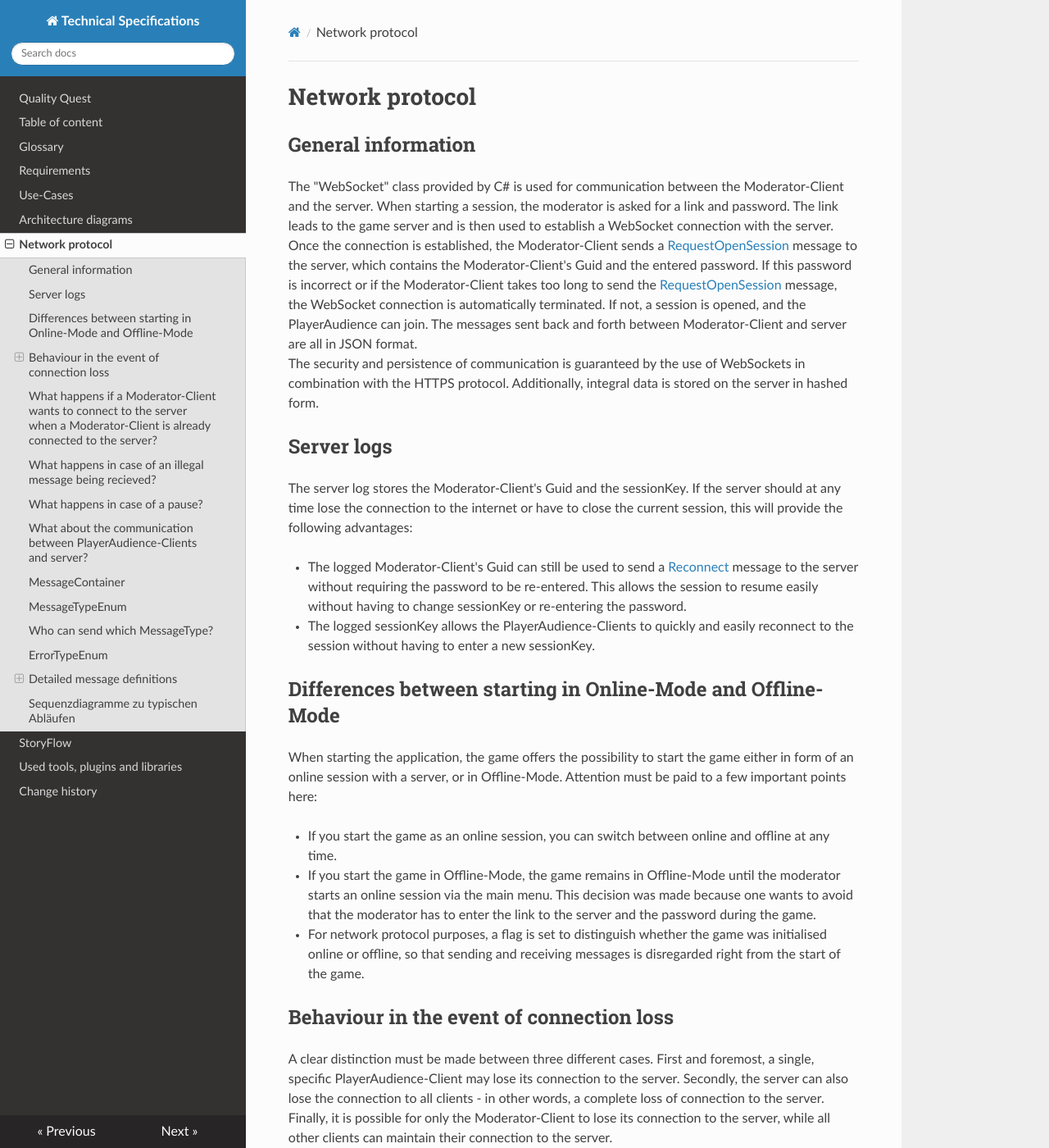
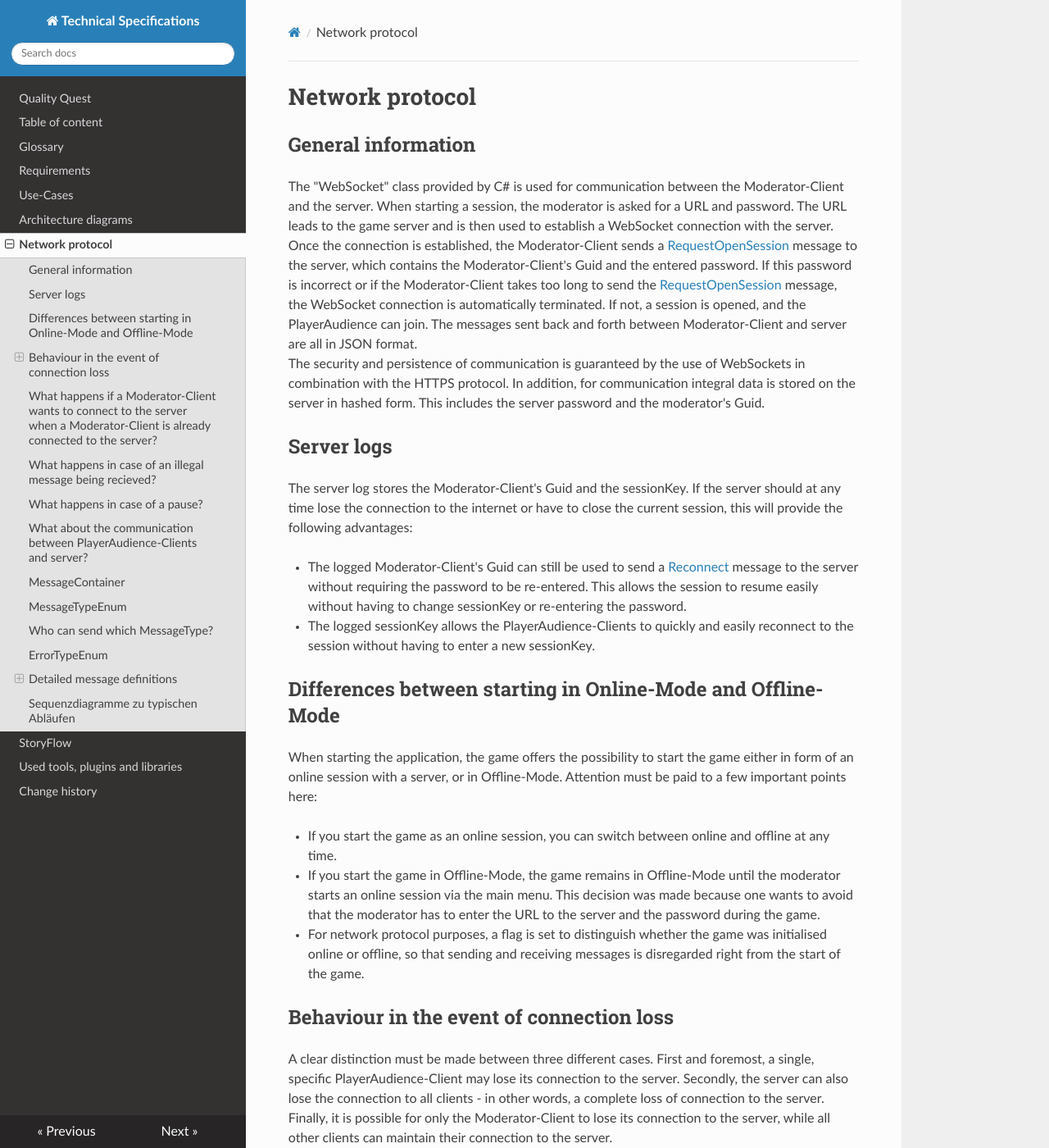
Before and after one commit to Brotenko/QualityQuest, an MkDocs documentation site: the page built from Docs/Technical Specifications/docs/network-protocol.md, in a window 1280 px wide and 1400 px high. Shown: the whole window at 82% size. Built offline with MkDocs 1.6.1, drawn with Linux system fonts in a browser that asks for light colours; nearby versions of some CDN libraries; some of the changed text lies outside the part shown.

Commit message:
Added requested changes.

````diff
--- a/Docs/Technical Specifications/docs/network-protocol.md
+++ b/Docs/Technical Specifications/docs/network-protocol.md
@@ -12,8 +12,8 @@
 
 ## General information
 
-The "WebSocket" class provided by C# is used for communication between the Moderator-Client and the server. When starting a session, the moderator is asked for a link and password. The link leads to the game server and is then used to establish a WebSocket connection with the server. Once the connection is established, the Moderator-Client sends a [RequestOpenSession](#requestopensession) message to the server, which contains the Moderator-Client's Guid and the entered password. If this password is incorrect or if the Moderator-Client takes too long to send the [RequestOpenSession](#requestopensession) message, the WebSocket connection is automatically terminated. If not, a session is opened, and the PlayerAudience can join. The messages sent back and forth between Moderator-Client and server are all in JSON format. </br>
-The security and persistence of communication is guaranteed by the use of WebSockets in combination with the HTTPS protocol. Additionally, integral data is stored on the server in hashed form.
+The "WebSocket" class provided by C# is used for communication between the Moderator-Client and the server. When starting a session, the moderator is asked for a URL and password. The URL leads to the game server and is then used to establish a WebSocket connection with the server. Once the connection is established, the Moderator-Client sends a [RequestOpenSession](#requestopensession) message to the server, which contains the Moderator-Client's Guid and the entered password. If this password is incorrect or if the Moderator-Client takes too long to send the [RequestOpenSession](#requestopensession) message, the WebSocket connection is automatically terminated. If not, a session is opened, and the PlayerAudience can join. The messages sent back and forth between Moderator-Client and server are all in JSON format. </br>
+The security and persistence of communication is guaranteed by the use of WebSockets in combination with the HTTPS protocol. In addition, for communication integral data is stored on the server in hashed form. This includes the server password and the moderator's Guid.
 
 ## Server logs
 
@@ -27,7 +27,7 @@
 When starting the application, the game offers the possibility to start the game either in form of an online session with a server, or in Offline-Mode. Attention must be paid to a few important points here:
 
 - If you start the game as an online session, you can switch between online and offline at any time.
-- If you start the game in Offline-Mode, the game remains in Offline-Mode until the moderator starts an online session via the main menu. This decision was made because one wants to avoid that the moderator has to enter the link to the server and the password during the game.
+- If you start the game in Offline-Mode, the game remains in Offline-Mode until the moderator starts an online session via the main menu. This decision was made because one wants to avoid that the moderator has to enter the URL to the server and the password during the game.
 - For network protocol purposes, a flag is set to distinguish whether the game was initialised online or offline, so that sending and receiving messages is disregarded right from the start of the game.
 
 ## Behaviour in the event of connection loss
@@ -46,7 +46,7 @@
 If the Moderator-Client should at any time lose the connection to the server, it automatically switches to Offline-Mode and notifies the moderator. The moderator can then continue to play the game himself, offline. In the meantime, the Moderator-Client continuously sends a [RequestServerStatus](#requestserverstatus) message to the server to determine whether the server is back online. When the Moderator-Client receives a [ServerStatus](#serverstatus) message, it informs the moderator that the session can be resumed. In this case, the moderator can either go back online via an UI element or continue playing in Offline-Mode. This can result in the following three scenarios:
 
 - The server is reachable again and the connection can be re-established. Furthermore, the session on the server was not closed and and the PlayerAudience-Clients are still connected to the server. In that case the Moderator-Client only has to send a [Reconnect](#reconnect) message to return to normal gameplay, since the session is still going.
-- The server is reachable again and the connection can be re-established, but the session on the server has been closed and and the PlayerAudience-Clients are no longer connected to the server. In that case the Moderator-Client only has to send a [Reconnect](#reconnect) message, since the logs of the server still hold the Guid of the Moderator-Client. This way the session can be restored without entering the password again and the PlayerAudience-Clients can simply reconnect to the server, through the same QR-code, link and sessionKey, to be able to participate in the game again.
+- The server is reachable again and the connection can be re-established, but the session on the server has been closed and and the PlayerAudience-Clients are no longer connected to the server. In that case the Moderator-Client only has to send a [Reconnect](#reconnect) message, since the logs of the server still hold the Guid of the Moderator-Client. This way the session can be restored without entering the password again and the PlayerAudience-Clients can simply reconnect to the server, through the same QR-code, URL and sessionKey, to be able to participate in the game again.
 - The Moderator-Client still cannot reach the server and the game continues in Offline-Mode.
 
 If the moderator ever returns to the main menu, the session must be started anew by connecting to the server via password again.
@@ -59,7 +59,7 @@
 2. The audience member's end device loses the connection to the network, and thus to the server.
 3. The server goes offline or loses its connection to the Internet.
 
-Since no data of the audience member has to be saved and it has absolutely no relevance for the course of the game whether the spectator has been part of the session before or not, he can connect to the server again at any time and does not have to lose any disadvantages. Even audience members who were not connected to the server at all before the start of the session can join in this way without any problems.
+Since no data of the audience member has to be saved and it has absolutely no relevance for the course of the game whether the spectator has been part of the session before or not, he can connect to the server again at any time and does not have to suffer any disadvantages compared to the other PlayerAudience-Clients. Even audience members who were not connected to the server at all before the start of the session can join in this way without any problems.
 
 ### Server connection loss
 
@@ -328,13 +328,13 @@
 class SessionOpened : MessageContainer
 {
     string sessionKey;
-    string directLink;
+    string directURL;
     Bitmap qrCode;
 }
 ```
 
 - **sessionKey:** A randomly generated session key required by the audience to join the session, after connecting to the server.
-- **directLink:** A direct link that the audience can use to connect to the server via the PlayerAudience-Client should the QR code not be usable.
+- **directURL:** A direct URL that the audience can use to connect to the server via the PlayerAudience-Client should the QR code not be usable.
 - **qrCode:** A QR-code automatically generated by the server which can be scanned by the audience to connect to the server.
 
 #### RequestServerStatus
````
Also changed, not shown: other parts of Docs/Technical Specifications/docs/network-protocol.md (+1 -1 lines).
